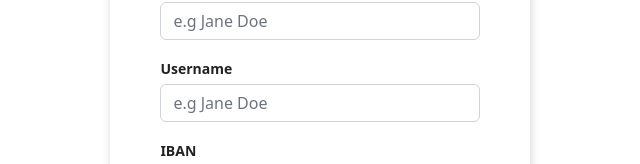
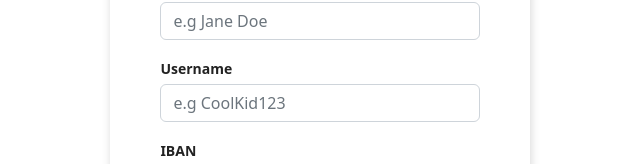
Before and after one commit to e-lich/globe-runner, a React (Create React App) app in the folder IzvorniKod/frontend/: page /register/cartographer in a window 1280 px wide. Shown: the part 173-337 px from the top of the page, without its empty margins (320-960 px from the left). Built offline with nearby package versions, Linux system fonts and the light colour scheme.

Commit message:
changed username placeholder

```diff
--- a/IzvorniKod/frontend/src/pages/BasicRegister.tsx
+++ b/IzvorniKod/frontend/src/pages/BasicRegister.tsx
@@ -183,7 +183,7 @@ function BasicRegister() {
             <label>Username</label>
             <input
               className="form-control mt-1"
-              placeholder="e.g CoolKid69420"
+              placeholder="e.g CoolKid123"
               onChange={(e) => handleUsernameChange(e)}
             />
           </div>
--- a/IzvorniKod/frontend/src/pages/CartographerRegister.tsx
+++ b/IzvorniKod/frontend/src/pages/CartographerRegister.tsx
@@ -193,7 +193,7 @@ function CartographerRegister() {
             <label>Username</label>
             <input
               className="form-control mt-1"
-              placeholder="e.g Jane Doe"
+              placeholder="e.g CoolKid123"
               onChange={(e) => handleUsernameChange(e)}
             />
           </div>
```
